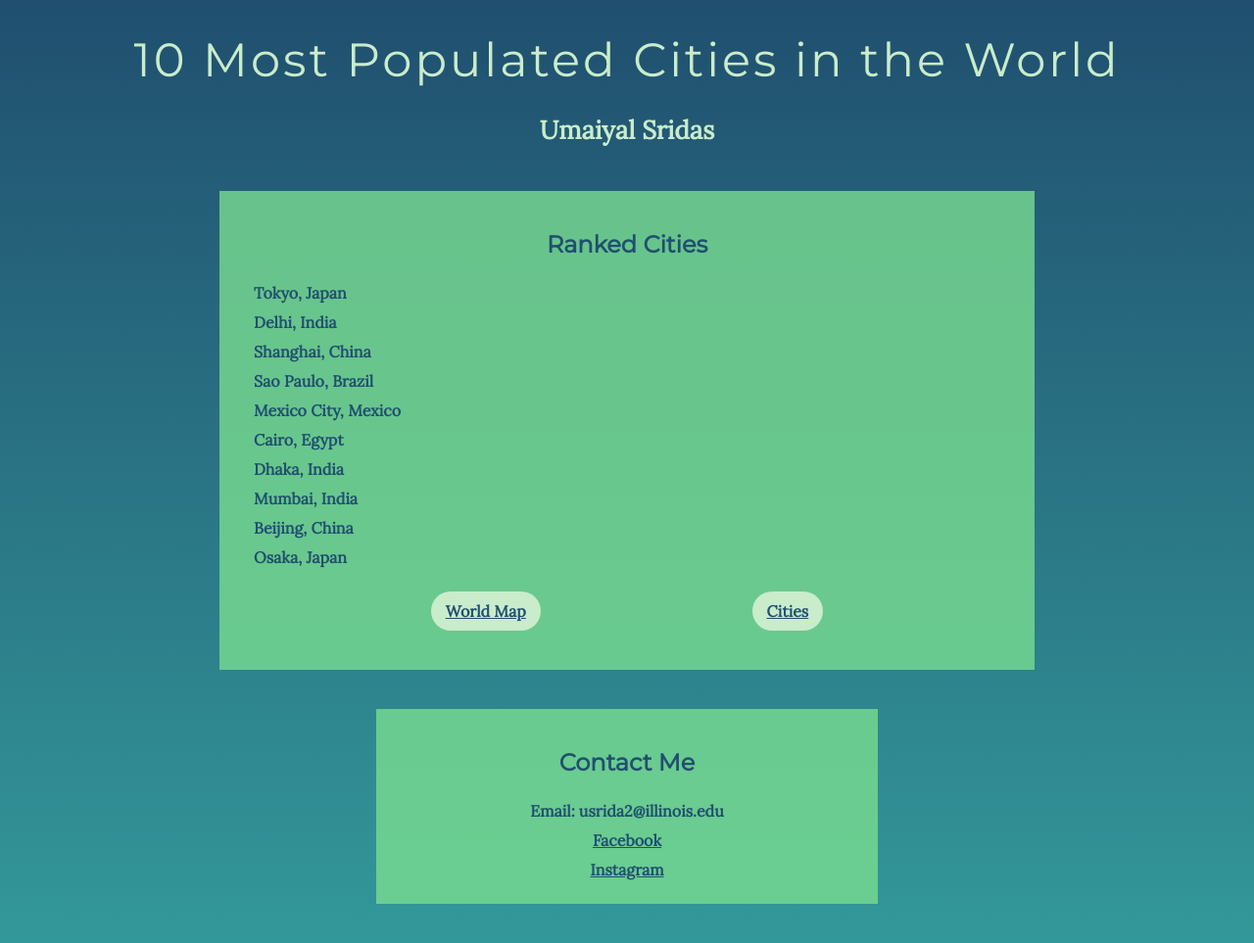
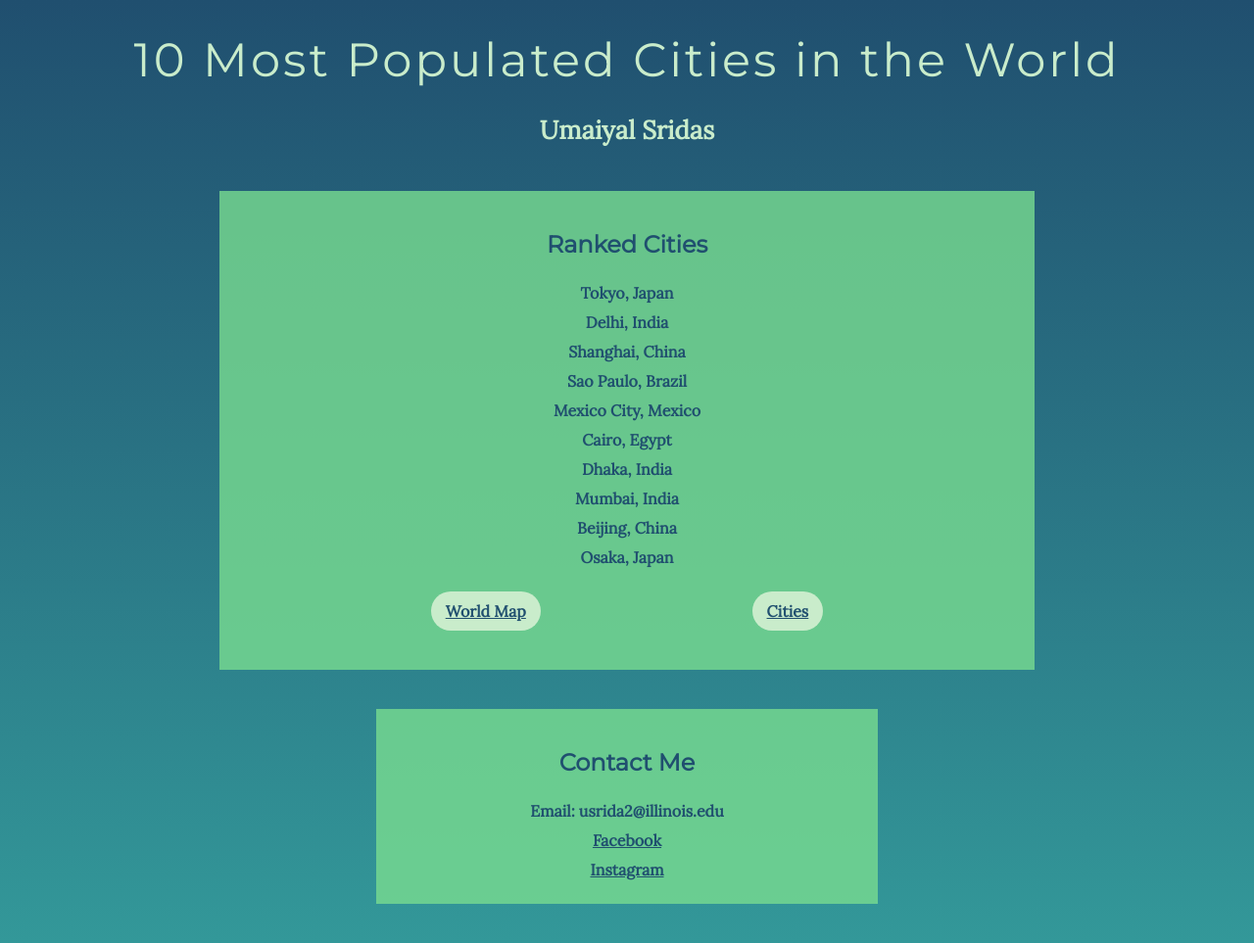
Before and after one commit to usridas/most-populated-cities-in-the-world.github.io, a Jekyll site: the page built from index.md, in a window 1280 px wide. Shown: the whole page at 98% size. Built offline with Jekyll 4.4.1, drawn with Linux system fonts in a browser that asks for light colours.

Commit message:
Update home.scss

```diff
--- a/assets/home.scss
+++ b/assets/home.scss
@@ -8,9 +8,8 @@
 }
 
 .top-cities > p {
-  text-align: justify;
+  text-align: center;
   margin: 5px 35px;
-  align-items: center;
 }
 
 .links {
```
